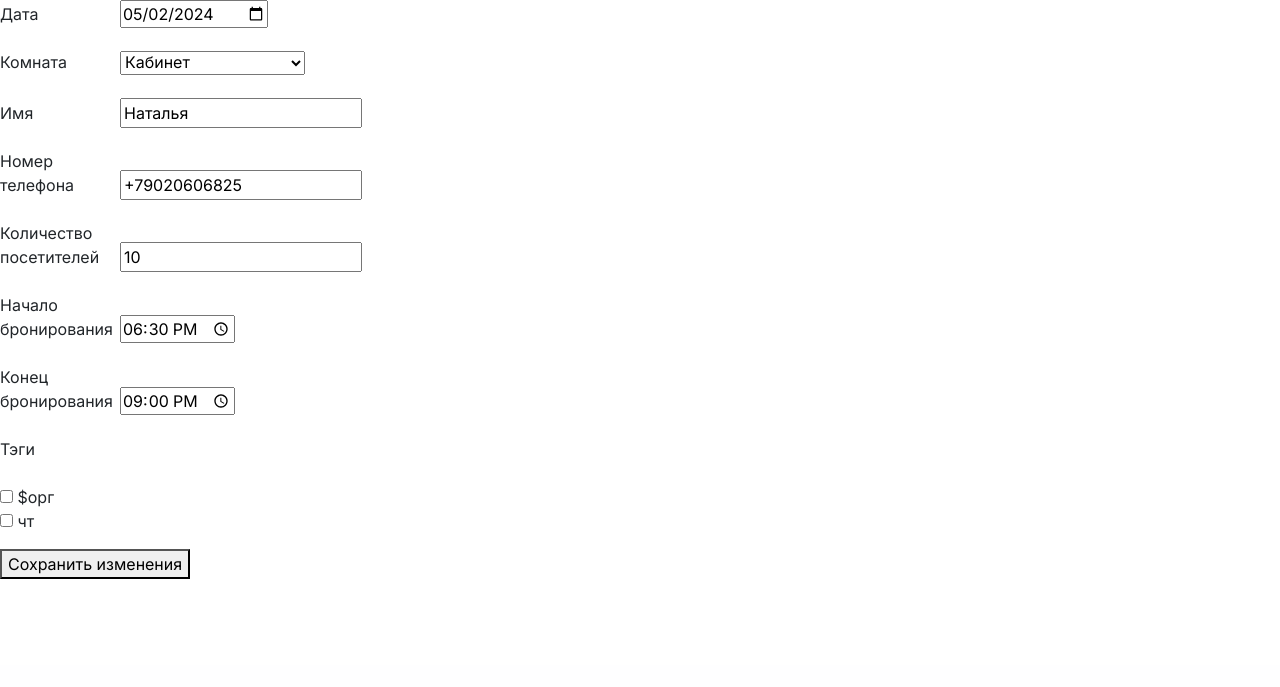
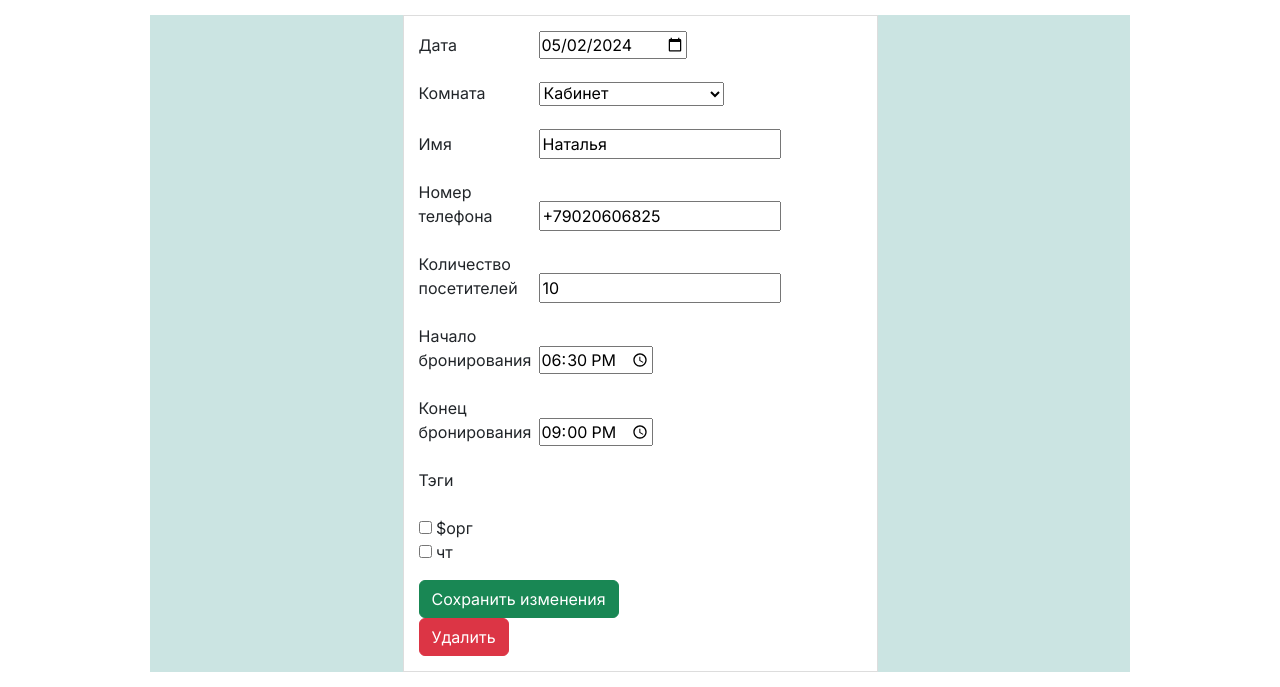
Before and after one commit to kaninn-i/SBKA, a Django app: page /bookings/31/edit in a window 1280 px wide. Shown: the part 135-822 px from the top of the page. Before the commit the page ends 714 px from the top, so only its background shows below. Run offline with Django 4.2, Linux system fonts and the light colour scheme; data comes from the database, SQL or seed files in the repository; both versions use the stored data as it was after the commit; parts of the project's set-up code (start-up, migrations or seed data) failed here and were passed over.

Commit message:
delete bookings

```diff
--- a/antikafebooking/booking/templates/booking/date.html
+++ b/antikafebooking/booking/templates/booking/date.html
@@ -43,7 +43,7 @@
                                     Редактировать
                                 </button>
                             </a>
-                            <!-- конец редактирования записи и формы -->
+                            <!-- конец редактирования записи -->
                         </div>
                     </div>
 
--- a/antikafebooking/booking/templates/booking/edit_booking.html
+++ b/antikafebooking/booking/templates/booking/edit_booking.html
@@ -4,7 +4,11 @@
 
 {% block content %}
 
+<div class="main-container">
 
+  <div class="modal-body">
+    <div class="wrapper">
+      <div class="container-form">
         <form id="form" method="post">
           {% csrf_token %}
           <div class="form-error">{{ form_ed.non_field_errors }}</div>
@@ -12,7 +16,16 @@
           <p><label class="form-label" for="{{ f_ed.id_for_label }}">{{ f_ed.label }}</label>{{ f_ed }}</p>
           <div class="form-error">{{ f_ed.errors }}</div>
           {% endfor %}
-    <p><button type="submit">Сохранить изменения</button></p>
+          <button type="submit" class="btn btn-success">Сохранить изменения</button>
         </form>
-
+        <form action="{% url 'delete_booking' pk %}" method="post">
+          {% csrf_token %}
+          <button type="submit" class="btn btn-danger">
+            Удалить
+          </button>
+        </form>
+      </div>
+    </div>
+  </div>
+</div>
 {% endblock %}
--- a/antikafebooking/booking/urls.py
+++ b/antikafebooking/booking/urls.py
@@ -5,4 +5,5 @@ urlpatterns = [
     path('', views.index, name='index'),
     path('dates/<slug:date_slug>/', views.date, name='dates'),
     path('bookings/<int:pk>/edit', views.edit_booking),
+    path('bookings/<int:pk>/delete', views.delete_booking, name='delete_booking'),
 ]
--- a/antikafebooking/booking/views.py
+++ b/antikafebooking/booking/views.py
@@ -27,7 +27,7 @@ def edit_booking(request, pk):
             form = AddBookingForm(instance=book, initial={'date': date_str})
 
             # form = AddBookingForm(instance=book)
-        return render(request, 'booking/edit_booking.html', {'form_ed': form})
+        return render(request, 'booking/edit_booking.html', {'form_ed': form, 'pk': pk})
     else:
         if pk == 0:
             form = AddBookingForm(request.POST)
@@ -38,6 +38,12 @@ def edit_booking(request, pk):
             form.save()
             date_redirect = form.cleaned_data['date']
         return redirect(f'/dates/{date_redirect}')
+
+
+def delete_booking(request, pk):
+    book = Booking.objects.get(pk=pk)
+    book.delete()
+    return redirect(f'/dates/{book.date}')
 
 
 def date(request, date_slug):
```
Also changed, not shown: antikafebooking/db.sqlite3. Lines whose indentation alone changed are shown as unchanged.
